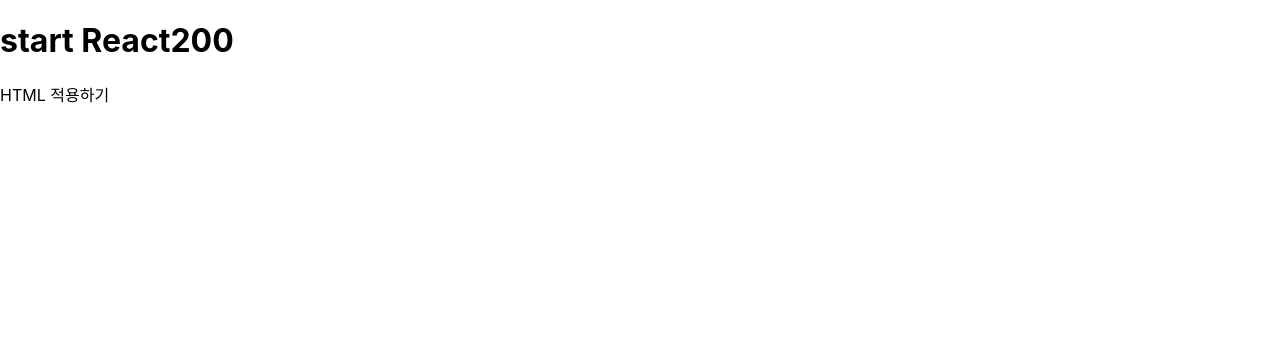
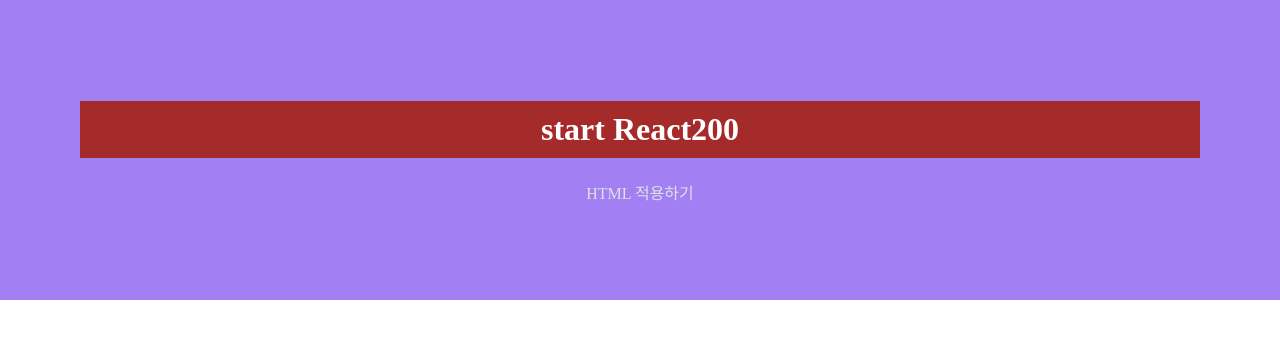
Before and after one commit to Z0ro0/React_200, a React (Create React App) app: page / in a window 1280 px wide. Shown: the top 338 px of the page. Built offline with nearby package versions, Linux system fonts and the light colour scheme.

Commit message:
jsx에 css 적용하기

```diff
--- a/src/App.css
+++ b/src/App.css
@@ -1,38 +1,14 @@
-.App {
+div{
+  background-color: rgb(162, 127, 243);
+  color: rgb(225,225,225);
+  padding: 40px;
+  font-family: 고딕;
   text-align: center;
 }
 
-.App-logo {
-  height: 40vmin;
-  pointer-events: none;
+h1{
+  color: white;
+  background-color: brown;
+  padding: 10px;
+  font-family: 궁서;
 }
-
-@media (prefers-reduced-motion: no-preference) {
-  .App-logo {
-    animation: App-logo-spin infinite 20s linear;
-  }
-}
-
-.App-header {
-  background-color: #282c34;
-  min-height: 100vh;
-  display: flex;
-  flex-direction: column;
-  align-items: center;
-  justify-content: center;
-  font-size: calc(10px + 2vmin);
-  color: white;
-}
-
-.App-link {
-  color: #61dafb;
-}
-
-@keyframes App-logo-spin {
-  from {
-    transform: rotate(0deg);
-  }
-  to {
-    transform: rotate(360deg);
-  }
-}
```
